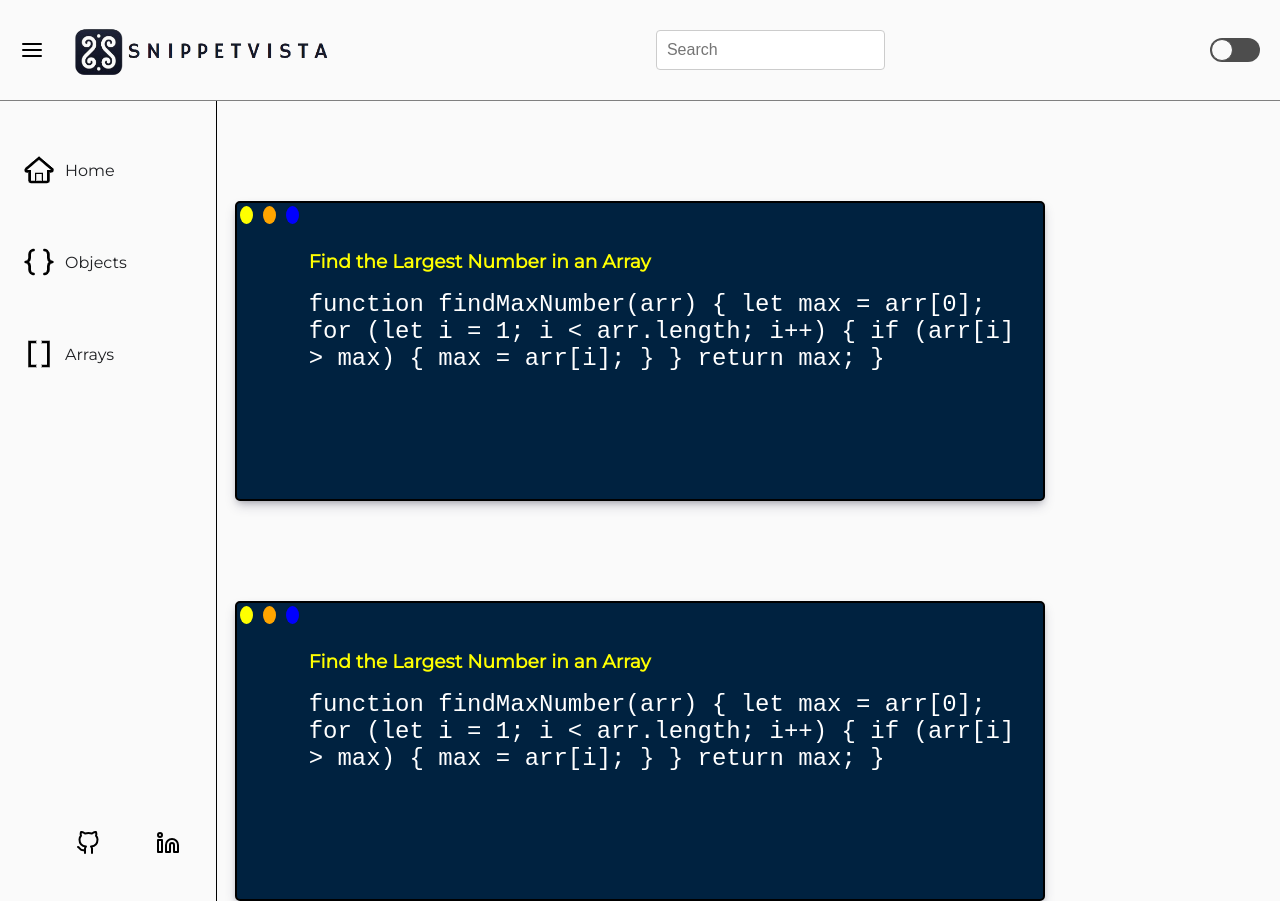
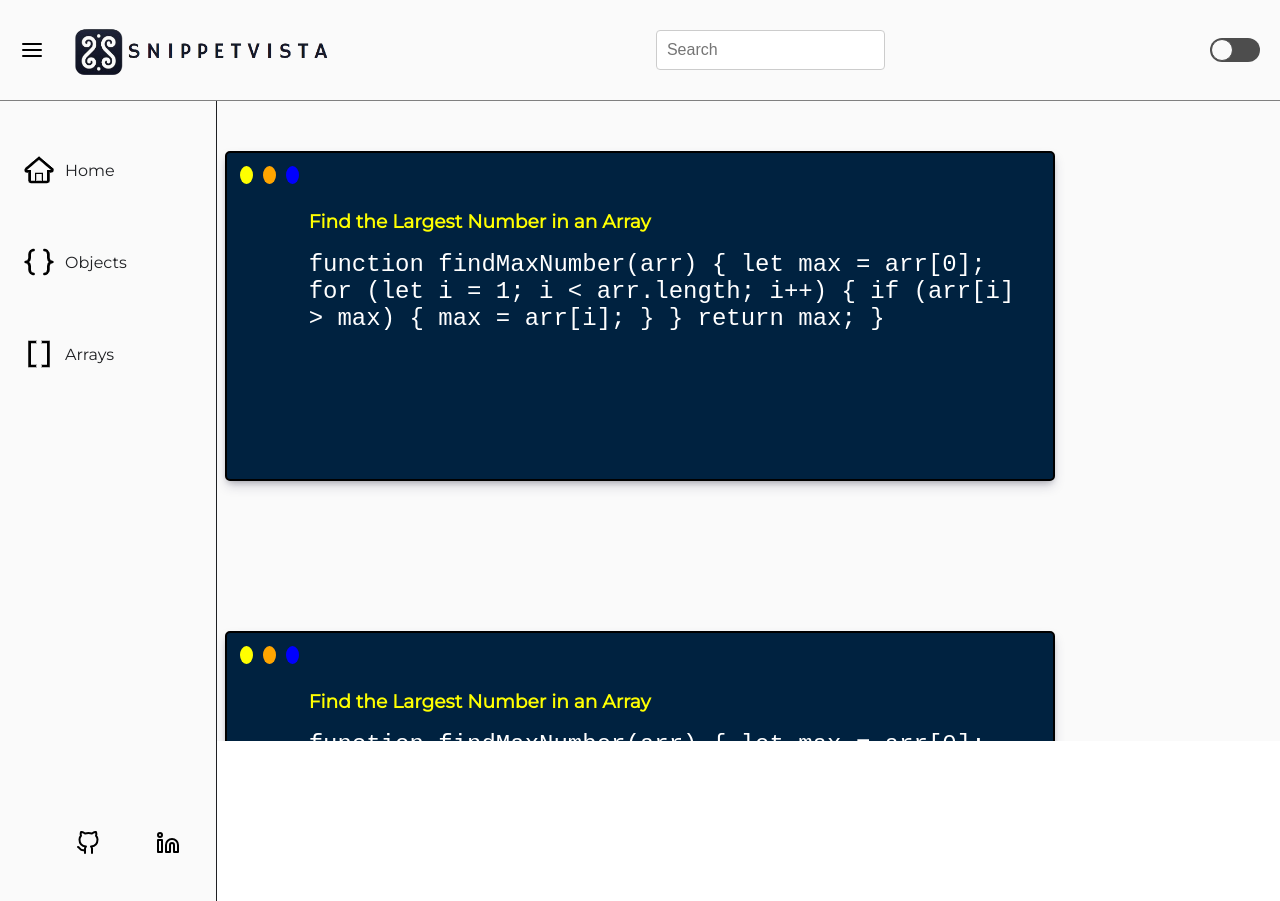
Before and after one commit to vukas86/snippetvista, a React (Create React App) app: page / in a window 1280 px wide. After the commit the page ends 800 px from the top, so only its background shows below. Built offline with nearby package versions, Linux system fonts and the light colour scheme.

Commit message:
adjusting main component

```diff
--- a/src/App.js
+++ b/src/App.js
@@ -4,6 +4,7 @@ import Navbar from "./components/Navbar/Navbar";
 import "./index.css";
 import SideBar from "./components/Sidebar/SideBar";
 import Main from "./components/Main/Main";
+import Footer from "./components/Footer/Footer";
 
 function App() {
   return (
@@ -14,6 +15,7 @@ function App() {
         <div>
           <Main />
         </div>
+        <Footer />
       </div>
     </AppProvider>
   );
--- /dev/null
+++ b/src/components/Footer/Footer.js
@@ -0,0 +1,7 @@
+import React from "react";
+
+function Footer() {
+  return <div>Footer</div>;
+}
+
+export default Footer;
--- a/src/components/Main/Main.js
+++ b/src/components/Main/Main.js
@@ -30,6 +30,33 @@ function Main() {
           <code>{code}</code>
         </article>
       </div>
+      <div className="content-container">
+        <span className="col-1"></span>
+        <span className="col-2"></span>
+        <span className="col-3"></span>
+        <article>
+          <h3>Find the Largest Number in an Array</h3>
+          <code>{code}</code>
+        </article>
+      </div>
+      <div className="content-container">
+        <span className="col-1"></span>
+        <span className="col-2"></span>
+        <span className="col-3"></span>
+        <article>
+          <h3>Find the Largest Number in an Array</h3>
+          <code>{code}</code>
+        </article>
+      </div>
+      <div className="content-container">
+        <span className="col-1"></span>
+        <span className="col-2"></span>
+        <span className="col-3"></span>
+        <article>
+          <h3>Find the Largest Number in an Array</h3>
+          <code>{code}</code>
+        </article>
+      </div>
     </section>
   );
 }
--- a/src/index.css
+++ b/src/index.css
@@ -20,6 +20,11 @@ body {
   font-family: "Montserrat-Regular", Arial, Helvetica, sans-serif;
   --color-background: #fafafa;
   --color-foreground: #1f2023;
+}
+body,
+html {
+  overflow-y: hidden; /* This will prevent scrolling for the entire app */
+  height: 100%; /* Ensure the height takes the full viewport height */
 }
 
 body.dark {
@@ -50,16 +55,17 @@ li {
 
 .sidecontainer {
   position: fixed;
+  top: 101px;
+  left: 0;
   display: flex;
   z-index: 1000;
   flex-direction: column;
   justify-content: space-between;
   width: 12%;
-  border-right: black 1px solid;
+  border-right: var(--color-foreground) 1px solid;
   margin: 0;
   padding: 8px;
-  height: 800px;
-
+  height: 100vh;
   background-color: var(--color-background);
 }
 
@@ -103,26 +109,30 @@ li {
 }
 
 .main-section {
+  z-index: 0;
   display: flex;
   flex-direction: column;
-  justify-content: center;
-  height: 100vh;
+  /* justify-content: center; */
+  height: 80vh;
   background-color: var(--color-background);
+  overflow-y: auto;
 }
 
 .content-container {
+  top: 60px;
   box-shadow: rgba(50, 50, 93, 0.25) 0px 6px 12px -2px,
     rgba(0, 0, 0, 0.3) 0px 3px 7px -3px;
   width: 800px;
   display: flex;
-  height: 400px;
+  min-height: 300px;
   border: 2px solid black;
   border-radius: 5px;
-  padding: 3px;
+  padding: 13px;
   background-color: #002240;
   color: white;
   margin: 0 auto;
-  margin-top: 100px;
+  margin-top: 50px;
+  margin-bottom: 100px;
 }
 
 .content-container h3 {
@@ -162,27 +172,6 @@ article {
   background-color: blue;
   margin-right: var(--circle-marRight);
 }
-/* @keyframes slide-right {
-  0% {
-    transform: translateX(-100%);
-    opacity: 0;
-  }
-  100% {
-    transform: translateX(0);
-    opacity: 1;
-  }
-}
-
-@-webkit-keyframes slide-right {
-  0% {
-    -webkit-transform: translateX(-100%);
-    opacity: 0;
-  }
-  100% {
-    -webkit-transform: translateX(0);
-    opacity: 1;
-  }
-} */
 
 @media (prefers-color-scheme: dark) {
   body {
```
